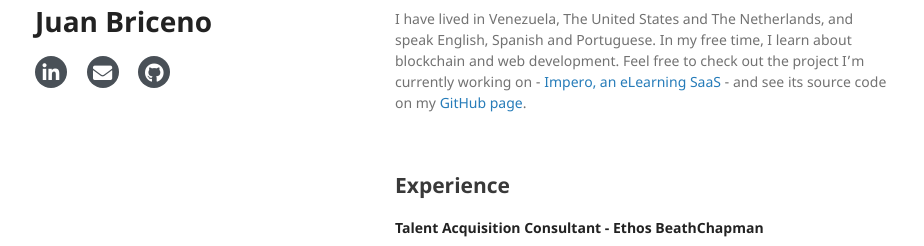
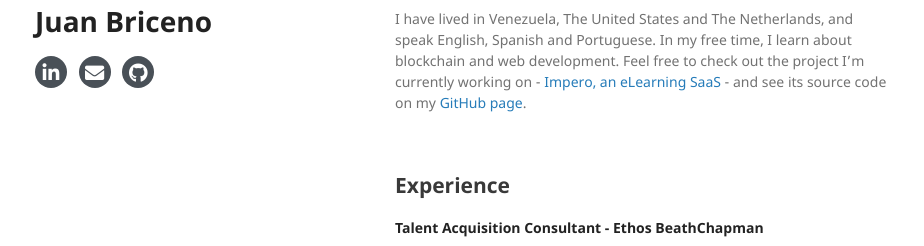
Before and after one commit to juanbric/homepage, a Jekyll site: the page built from index.md, in a window 1280 px wide. Shown: the part 281-527 px from the top of the page, without its empty margins (175-1099 px from the left). Built offline with Jekyll 4.4.1, drawn with Linux system fonts in a browser that asks for light colours; nearby versions of some CDN libraries; our own code applies the rules of GitHub Pages for plain Markdown files; a style sheet for code colours, icons or effects is not loaded.

Commit message:
Update jekyll-theme-minimal.scss

```diff
--- a/_sass/jekyll-theme-minimal.scss
+++ b/_sass/jekyll-theme-minimal.scss
@@ -138,7 +138,7 @@ ul.downloads {
 
 
 
-.social-icons a {display:inline-block;height:2rem;width:2rem;background-color:#495057;color:#fff!important;border-radius:100%;text-align:center;font-size:1.2rem;line-height:2.1rem;margin-right:1rem}.social-icons a:last-child{margin-right:0}.social-icons a:hover{background-color:#000000}
+.social-icons a {display:inline-block;height:2rem;width:2rem;background-color:#495057;color:#fff!important;border-radius:100%;text-align:center;font-size:1.2rem;line-height:2.1rem;margin-right:0.5rem}.social-icons a:last-child{margin-right:0}.social-icons a:hover{background-color:#000000}
 
 .downloads li {
   width:89px;
```
